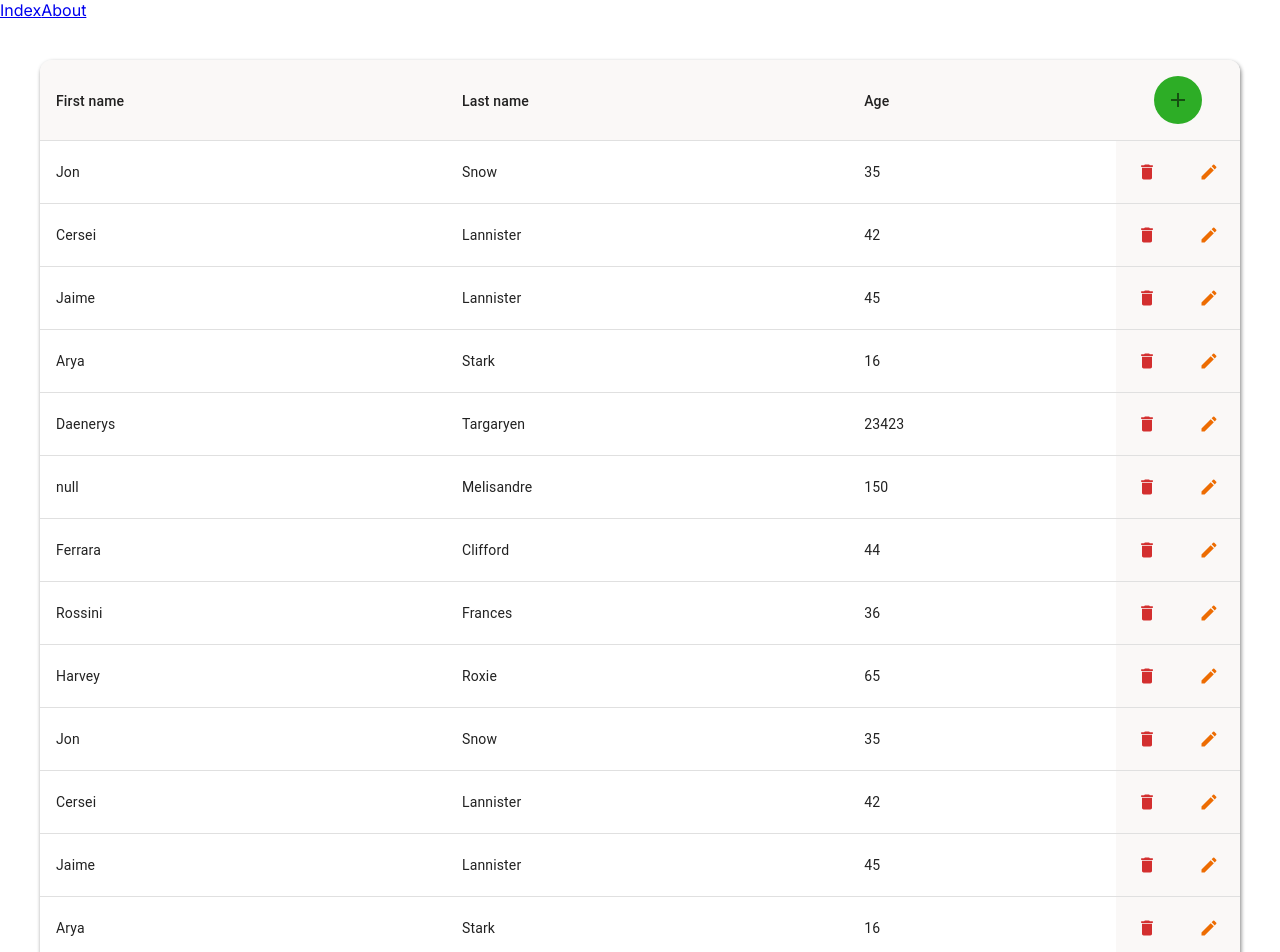
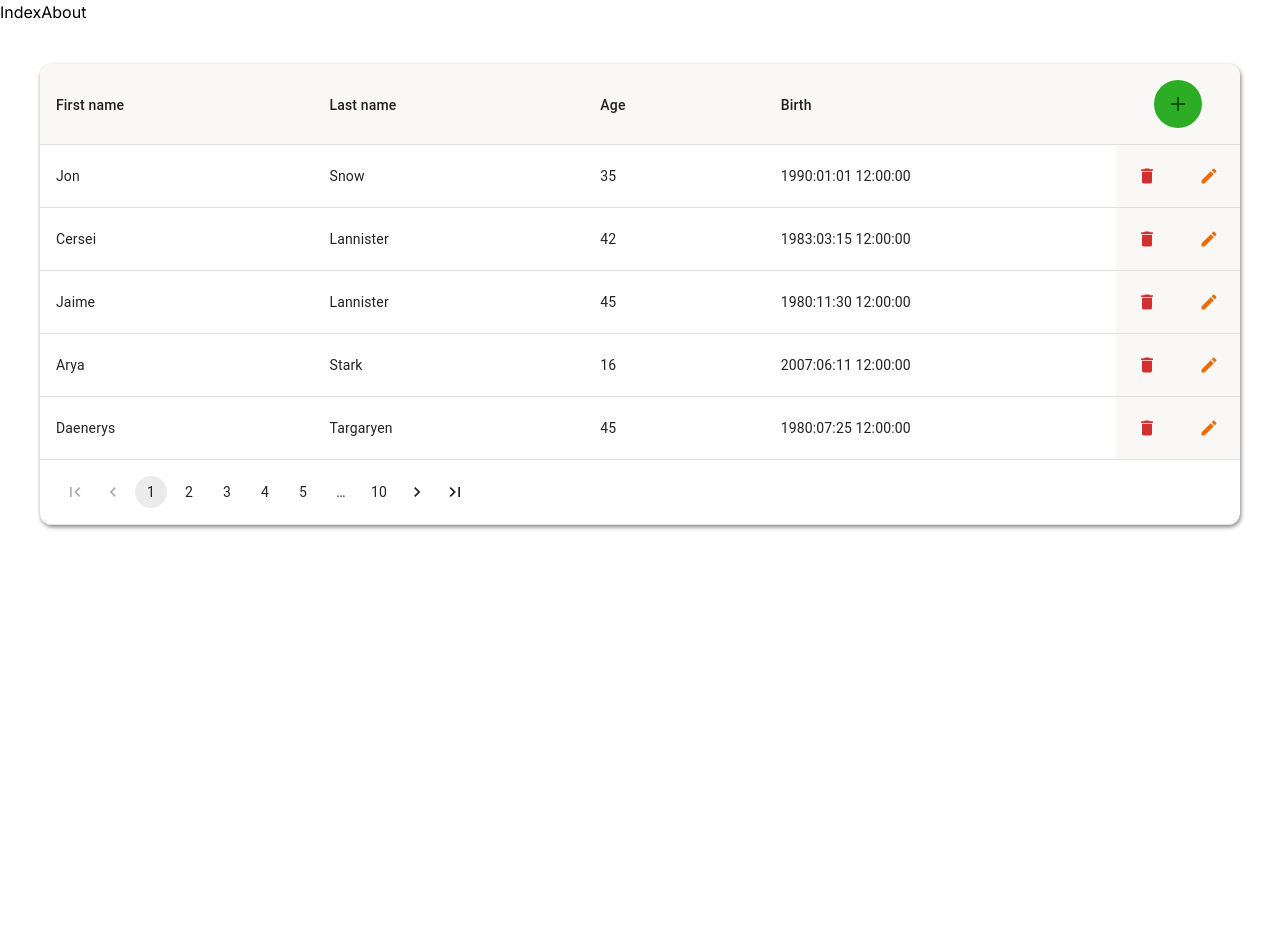
Before and after one commit to ndknitor/nextts-template, a Next.js app: page / in a window 1280 px wide. Shown: the top 952 px of the page. After the commit the page ends 800 px from the top, so only its background shows below. Built offline with nearby package versions, Linux system fonts and the light colour scheme.

Commit message:
Crudable

```diff
--- a/app/globals.css
+++ b/app/globals.css
@@ -1,3 +1,7 @@
+@tailwind base;
+@tailwind components;
+@tailwind utilities;
+
 * body {
   margin: 0;
   padding: 0;
--- a/app/page.tsx
+++ b/app/page.tsx
@@ -17,38 +17,17 @@ type Person = {
     lastName: string;
     firstName: string;
     age: number;
+    birth: Date;
 };
 const Crudable = createCrudable<Person>();
 
 export default function page() {
     const rows: Person[] = [
-        { id: 1, lastName: 'Snow', firstName: 'Jon', age: 35 },
-        { id: 2, lastName: 'Lannister', firstName: 'Cersei', age: 42 },
-        { id: 3, lastName: 'Lannister', firstName: 'Jaime', age: 45 },
-        { id: 4, lastName: 'Stark', firstName: 'Arya', age: 16 },
-        { id: 5, lastName: 'Targaryen', firstName: 'Daenerys', age: 23423 },
-        { id: 6, lastName: 'Melisandre', firstName: "null", age: 150 },
-        { id: 7, lastName: 'Clifford', firstName: 'Ferrara', age: 44 },
-        { id: 8, lastName: 'Frances', firstName: 'Rossini', age: 36 },
-        { id: 9, lastName: 'Roxie', firstName: 'Harvey', age: 65 },
-        { id: 1, lastName: 'Snow', firstName: 'Jon', age: 35 },
-        { id: 2, lastName: 'Lannister', firstName: 'Cersei', age: 42 },
-        { id: 3, lastName: 'Lannister', firstName: 'Jaime', age: 45 },
-        { id: 4, lastName: 'Stark', firstName: 'Arya', age: 16 },
-        { id: 5, lastName: 'Targaryen', firstName: 'Daenerys', age: 23423 },
-        { id: 6, lastName: 'Melisandre', firstName: "null", age: 150 },
-        { id: 7, lastName: 'Clifford', firstName: 'Ferrara', age: 44 },
-        { id: 8, lastName: 'Frances', firstName: 'Rossini', age: 36 },
-        { id: 9, lastName: 'Roxie', firstName: 'Harvey', age: 65 },
-        { id: 1, lastName: 'Snow', firstName: 'Jon', age: 35 },
-        { id: 2, lastName: 'Lannister', firstName: 'Cersei', age: 42 },
-        { id: 3, lastName: 'Lannister', firstName: 'Jaime', age: 45 },
-        { id: 4, lastName: 'Stark', firstName: 'Arya', age: 16 },
-        { id: 5, lastName: 'Targaryen', firstName: 'Daenerys', age: 23423 },
-        { id: 6, lastName: 'Melisandre', firstName: "null", age: 150 },
-        { id: 7, lastName: 'Clifford', firstName: 'Ferrara', age: 44 },
-        { id: 8, lastName: 'Frances', firstName: 'Rossini', age: 36 },
-        { id: 9, lastName: 'Roxie', firstName: 'Harvey', age: 65 },
+        { id: 1, lastName: 'Snow', firstName: 'Jon', age: 35, birth: new Date('1990-01-01') },
+        { id: 2, lastName: 'Lannister', firstName: 'Cersei', age: 42, birth: new Date('1983-03-15') },
+        { id: 3, lastName: 'Lannister', firstName: 'Jaime', age: 45, birth: new Date('1980-11-30') },
+        { id: 4, lastName: 'Stark', firstName: 'Arya', age: 16, birth: new Date('2007-06-11') },
+        { id: 5, lastName: 'Targaryen', firstName: 'Daenerys', age: 45, birth: new Date('1980-07-25') }
     ];
 
     return (
@@ -60,13 +39,14 @@ export default function page() {
                         initalValue={rows[0]}
                         sortable
                         propLabels={[
-                            { prop: "firstName", label: "First name", inputType : "date" },
+                            { prop: "firstName", label: "First name", },
                             { prop: "lastName", label: "Last name" },
-                            { prop: "age", label: "Age", inputType: 'number' },
+                            { prop: "age", label: "Age" },
+                            { prop: "birth", label: "Birth" }
                         ]}
                         //header={["First name", "Last name", "Age"]}
-                        showProps={["firstName", "lastName", "age"]}
-                        inputProps={["firstName", "lastName", "age"]}
+                        showProps={["firstName", "lastName", "age", "birth"]}
+                        inputProps={["firstName", "lastName", "age", "birth"]}
                         fetchData={(page) => {
                             return {
                                 maxPage: 10,
@@ -105,7 +85,7 @@ export default function page() {
                         <ThemeButton type='submit'>Submit</ThemeButton>
                     </Stack>
                 </Validation>
-                <DateTimePicker value={moment(new Date())} /> */}
+                <DatePicker value={moment(new Date())} /> */}
             </Stack>
         </FadeInDown>
     );
--- a/components/Crudable/Crudable.tsx
+++ b/components/Crudable/Crudable.tsx
@@ -8,6 +8,8 @@ import { Edit } from '@mui/icons-material';
 import AddIcon from '@mui/icons-material/Add';
 import CrudableValidation from '../CrudableValidation/CrudableValidation';
 import CrudableInput from '../CrudableInput/CrudableInput';
+import CrudableDateInput from '../CrudableDateInput/CrudableDateInput';
+import moment from 'moment-timezone';
 
 interface CrudableFetchResponse<T> {
     data: T[];
@@ -37,7 +39,7 @@ interface CrudableProps<T extends Maybe<AnyObject> & Object> {
     fetchForProps?: Array<FetchForProps<T>>;
     showProps?: Array<keyof T>;
     inputProps?: Array<keyof T>;
-    propLabels?: { prop: keyof T, label: string, inputType?: HTMLInputTypeAttribute, readOnly?: boolean, showCopyButton?: boolean }[];
+    propLabels?: { prop: keyof T, label: string, readOnly?: boolean, showCopyButton?: boolean }[];
 
     schema?: ObjectSchema<T>;
     title?: string | ReactNode;
@@ -136,19 +138,15 @@ function createCrudable<T extends Maybe<AnyObject> & Object>(): ForwardRefExotic
                 if (isNaN(obj as number)) {
                     return "";
                 }
-                if (typeof obj == "object") {
-                    return (
-                        <p>
-                            [Object]
-                        </p>
-                    );
-                }
                 if (Array.isArray(obj)) {
                     return (
                         <p>
                             [Array]
                         </p>
                     )
+                }
+                if (typeof obj == "object" && obj instanceof Date) {
+                    return moment(obj).format("YYYY:MM:DD hh:mm:ss")
                 }
                 return "";
             }
@@ -190,15 +188,41 @@ function createCrudable<T extends Maybe<AnyObject> & Object>(): ForwardRefExotic
                 }
                 return labelObj.label;
             }
-            const inputTypeFromKey = (key: keyof T): HTMLInputTypeAttribute => {
-                if (!props.propLabels) {
-                    return "text";
+            const inputFromKey = (key: keyof T): ReactNode => {
+                const type = typeof props.initalValue[key];
+                console.log(type);
+
+                if (type == "number") {
+                    return (
+                        <CrudableInput
+                            disabled={readOnlyFromKey(key)}
+                            label={labelFromKeys(key) as string}
+                            type='number'
+                        />
+                    );
                 }
-                const labelObj = props.propLabels.find(l => l.prop == key);
-                if (labelObj == undefined || labelObj.inputType == undefined) {
-                    return "text";
+                if (props.initalValue[key] as Date) {
+                    return (
+                        <CrudableDateInput
+                            disabled={readOnlyFromKey(key)}
+                        />
+                    )
                 }
-                return labelObj.inputType;
+                if (props.initalValue[key] as unknown instanceof File) {
+                    return (
+                        <CrudableInput
+                            disabled={readOnlyFromKey(key)}
+                            label={labelFromKeys(key) as string}
+                            type='file'
+                        />
+                    )
+                }
+                return (
+                    <CrudableInput
+                        disabled={readOnlyFromKey(key)}
+                        label={labelFromKeys(key) as string}
+                    />
+                );
             }
             const readOnlyFromKey = (key: keyof T): boolean => {
                 if (!props.propLabels) {
@@ -264,7 +288,7 @@ function createCrudable<T extends Maybe<AnyObject> & Object>(): ForwardRefExotic
                                     {
                                         props.insertAction &&
                                         <TableCell colSpan={2} style={{ ...sticky, textAlign: "center" }}>
-                                            <IconButton style={{ backgroundColor: "#2dad26" }} onClick={() => openModal()}  size='large'>
+                                            <IconButton style={{ backgroundColor: "#2dad26" }} onClick={() => openModal()} size='large'>
                                                 <AddIcon fontSize='medium' />
                                             </IconButton>
                                         </TableCell>
@@ -342,11 +366,7 @@ function createCrudable<T extends Maybe<AnyObject> & Object>(): ForwardRefExotic
                             <CrudableValidation initialValues={props.initalValue} onSubmit={onInputSubmit} >
                                 {
                                     inputKeys().map(key =>
-                                        <CrudableInput
-                                            disabled={readOnlyFromKey(key)}
-                                            label={labelFromKeys(key) as string}
-                                            type={inputTypeFromKey(key)}
-                                        />
+                                        inputFromKey(key)
                                     )
                                 }
                             </CrudableValidation>
--- /dev/null
+++ b/components/CrudableDateInput/CrudableDateInput.tsx
@@ -0,0 +1,18 @@
+import { TextField, TextFieldProps } from '@mui/material'
+import { DatePicker } from '@mui/x-date-pickers';
+import { Field, FieldProps } from 'formik'
+import moment from 'moment';
+import React from 'react'
+
+type CrudableDateInputProps = TextFieldProps & {
+    field?: FieldProps['field'];
+    meta?: FieldProps['meta'];
+}
+
+function CrudableDateInput({ field, meta, ...props }: CrudableDateInputProps) {
+    return (
+        <DatePicker value={moment(new Date())} />
+
+    );
+}
+export default CrudableDateInput
--- a/components/CrudableInput/CrudableInput.tsx
+++ b/components/CrudableInput/CrudableInput.tsx
@@ -2,37 +2,21 @@ import { TextField, TextFieldProps } from '@mui/material'
 import { Field, FieldProps } from 'formik'
 import React from 'react'
 
-type CrudableInputProps = TextFieldProps & {
-    field?: FieldProps['field'];
-    meta?: FieldProps['meta'];
-}
-
-function CrudableInput({ field, meta, ...props }: CrudableInputProps) {
-    if (field && meta) {
-        // Render with Formik props
+function CrudableInput(props: TextFieldProps) {
     return (
+        <Field name={props.name}>
+            {({ field, meta }: FieldProps) => (
                 <TextField
                     {...props}
-                autoFocus
-                margin="dense"
+                    variant='standard'
                     fullWidth
-                variant="standard"
                     error={meta.touched && Boolean(meta.error)}
-                helperText={meta.touched ? meta.error : ''}
+                    helperText={meta.touched ? meta.error : ""}
                     {...field}
                 />
+            )}
+        </Field>
     );
-    } else {
-        // Render without Formik props
-        return (
-            <TextField
-                {...props}
-                autoFocus
-                margin="dense"
-                fullWidth
-                variant="standard"
-            />
-        );
-    }
+
 }
 export default CrudableInput
--- a/package.json
+++ b/package.json
@@ -36,6 +36,9 @@
     "yup": "^1.2.0"
   },
   "devDependencies": {
+    "autoprefixer": "^10.4.16",
+    "postcss": "^8.4.31",
+    "tailwindcss": "^3.3.3",
     "yarn-upgrade-all": "^0.7.2"
   }
 }
--- /dev/null
+++ b/postcss.config.js
@@ -0,0 +1,6 @@
+module.exports = {
+  plugins: {
+    tailwindcss: {},
+    autoprefixer: {},
+  },
+}
--- /dev/null
+++ b/tailwind.config.js
@@ -0,0 +1,15 @@
+/** @type {import('tailwindcss').Config} */
+module.exports = {
+  content: [
+    "./app/**/*.{js,ts,jsx,tsx,mdx}",
+    "./pages/**/*.{js,ts,jsx,tsx,mdx}",
+    "./components/**/*.{js,ts,jsx,tsx,mdx}",
+
+    // Or if using `src` directory:
+    "./src/**/*.{js,ts,jsx,tsx,mdx}",
+  ],
+  theme: {
+    extend: {},
+  },
+  plugins: [],
+}
```
Lines whose indentation alone changed are shown as unchanged.
